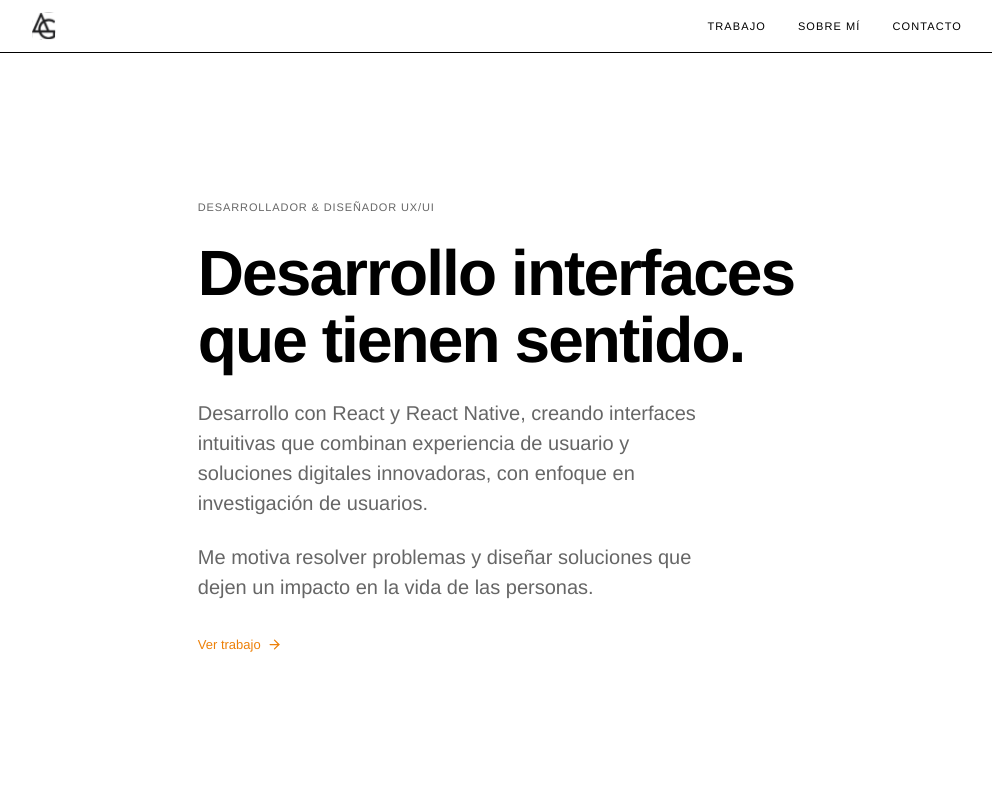
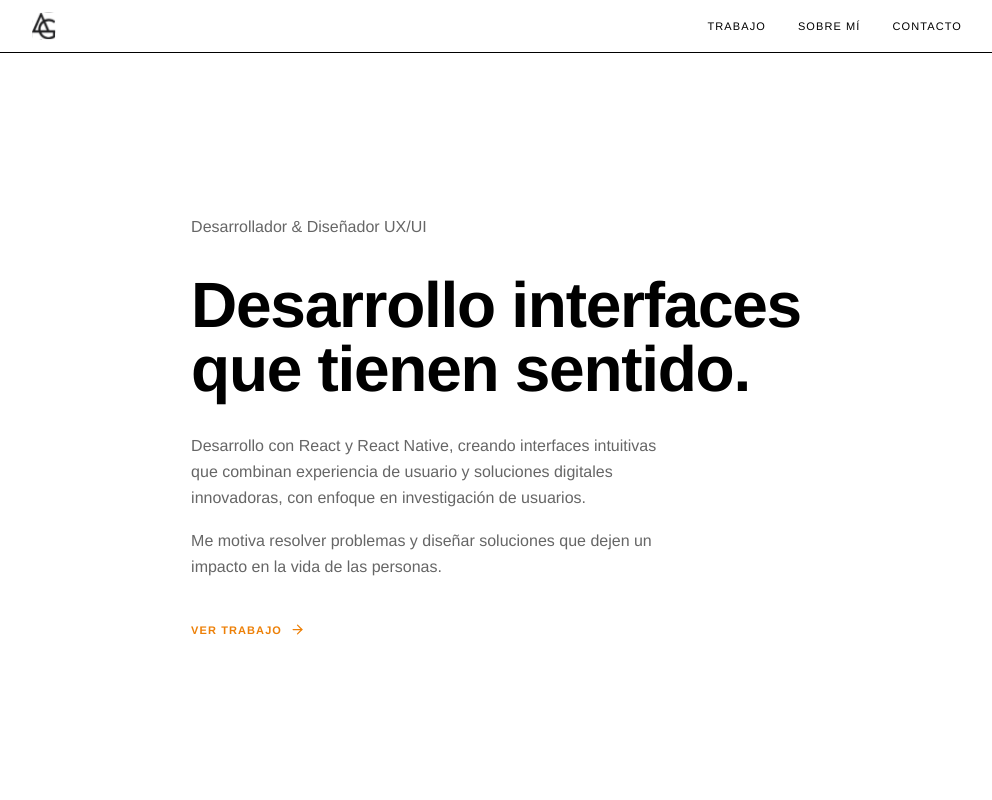
Before and after one commit to AldG99/product-design-portfolio, a React (Vite) app: page / in a window 1280 px wide. Shown: the top 800 px of the page, without its empty margins (144-1136 px from the left). Built offline with nearby package versions, Linux system fonts and the light colour scheme.

Commit message:
feat: agregar estilos para sección hero

```diff
--- a/src/sections/Hero.module.scss
+++ b/src/sections/Hero.module.scss
@@ -12,23 +12,22 @@
   display: flex;
   flex-direction: column;
   align-items: flex-start;
-  gap: 24px;
+  gap: 0;
 }
 
+// Label uses global .label — black rule above, bold uppercase
 .label {
-  font-size: var(--text-xs);
-  font-weight: 500;
-  letter-spacing: 0.08em;
-  text-transform: uppercase;
-  color: var(--color-secondary);
+  margin-bottom: 32px;
 }
 
 .headline {
+  font-family: var(--font-primary);
   font-size: var(--text-3xl);
-  font-weight: 600;
-  line-height: 1.05;
-  letter-spacing: -0.03em;
+  font-weight: 700;
+  line-height: 1.0;
+  letter-spacing: -0.02em;
   color: var(--color-text);
+  margin-bottom: 32px;
 
   @media (max-width: 768px) {
     font-size: var(--text-2xl);
@@ -36,27 +35,32 @@
 }
 
 .tagline {
-  font-size: var(--text-lg);
-  line-height: 1.5;
+  font-family: var(--font-primary);
+  font-size: var(--text-base);
+  font-weight: 400;
+  line-height: 1.65;
   color: var(--color-secondary);
-  max-width: 520px;
+  max-width: 480px;
 
-  @media (max-width: 768px) {
-    font-size: var(--text-base);
+  & + & {
+    margin-top: 16px;
   }
 }
 
 .cta {
-  margin-top: 8px;
-  font-size: var(--text-sm);
-  font-weight: 500;
+  margin-top: 40px;
+  font-family: var(--font-primary);
+  font-size: var(--text-xs);
+  font-weight: 700;
+  letter-spacing: 0.1em;
+  text-transform: uppercase;
   color: var(--color-accent);
   display: inline-flex;
   align-items: center;
-  gap: 6px;
+  gap: 8px;
   transition: gap var(--transition);
 
   &:hover {
-    gap: 10px;
+    gap: 14px;
   }
 }
```
